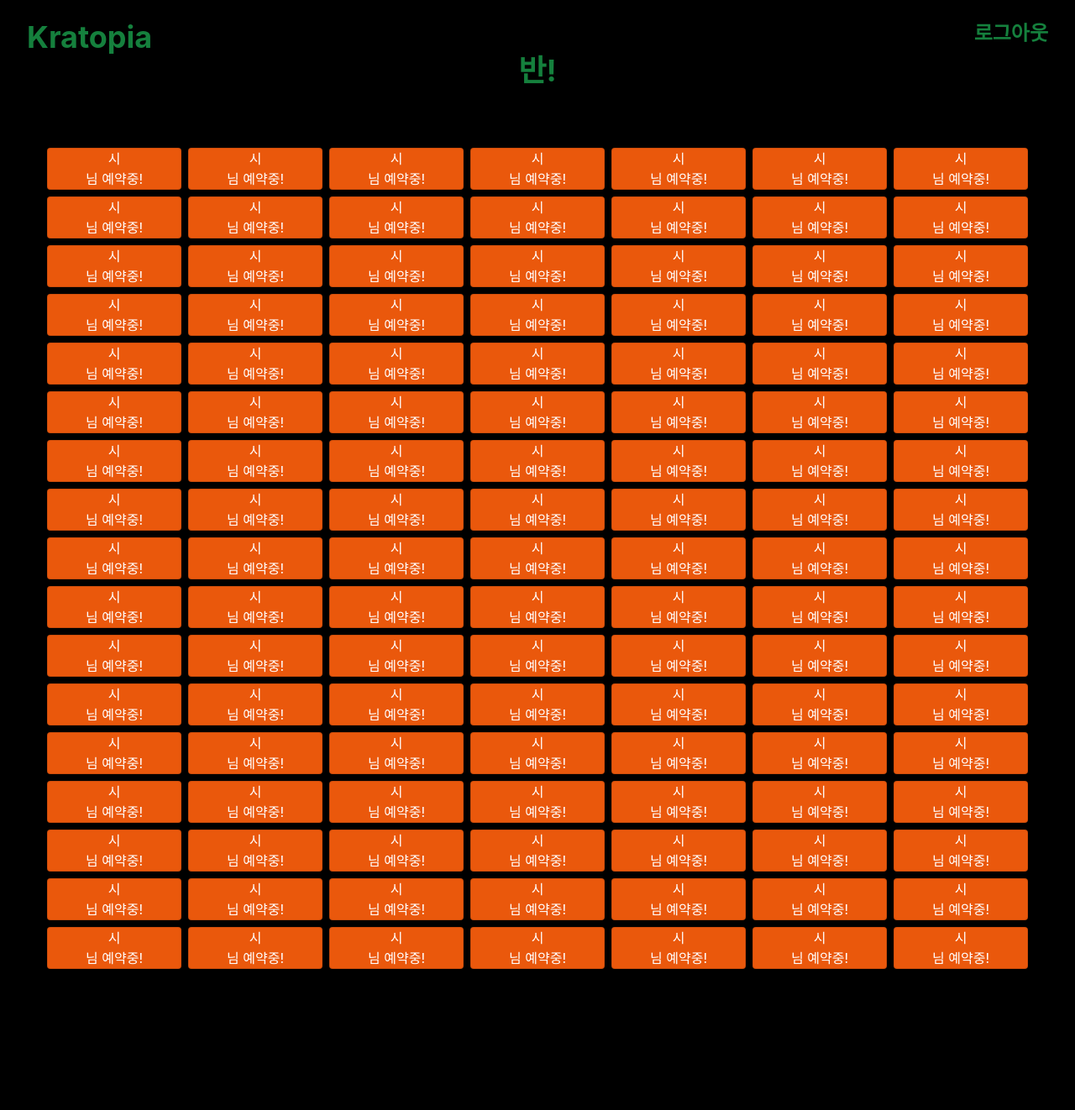
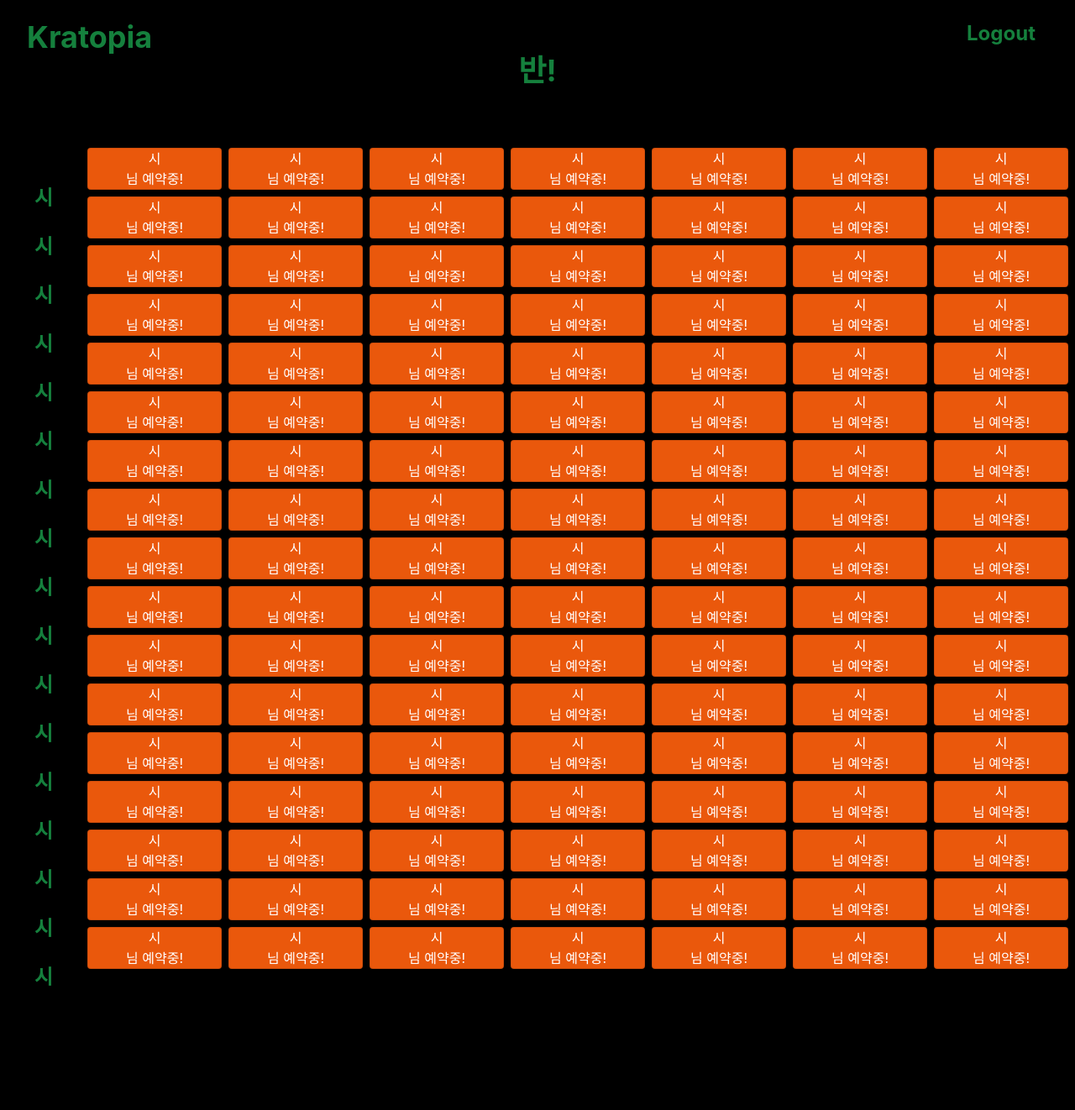
Before and after one commit to cityzenKIM/jungle-first-project, a Flask app: template templates/index.html in a window 1280 px wide. Shown: the whole page at 84% size. Run offline with Flask 2, Linux system fonts and the light colour scheme; the template is opened without the code that fills it, so the values that code supplies are empty; some libraries are stand-ins or nearby versions.

Commit message:
ㄹㅇ최종

```diff
--- a/app.py
+++ b/app.py
@@ -34,12 +34,12 @@
             for i in range(0, 7):
                 reservation = list(dblaundry.reservations.find({'date':i, 'class':'red'}, {'_id':False}))
                 reservations.append(reservation)
-            return render_template('index.html', week = week, reservations = reservations, user_name = user_info['name'], user_id = user_info['userID'])
+            return render_template('index.html', toDay = weekDay, week = week, reservations = reservations, user_name = user_info['name'], user_id = user_info['userID'])
         elif user_info['class'] == 'blue':
             for i in range(0, 7):
                 reservation = list(dblaundry.reservations.find({'date':i, 'class':'blue'}, {'_id':False}))
                 reservations.append(reservation)
-            return render_template('index.html', week = week, reservations = reservations, user_name = user_info['name'], user_id = user_info['userID'])
+            return render_template('index.html', toDay = weekDay, week = week, reservations = reservations, user_name = user_info['name'], user_id = user_info['userID'])
     except jwt.ExpiredSignatureError:
         return redirect('loginpage')
     except jwt.exceptions.DecodeError:
@@ -51,6 +51,7 @@
     token_receive = request.cookies.get('mytoken')
     try:
         payload = jwt.decode(token_receive, SECRET_KEY, algorithms=['HS256']).decode('utf8')
+        # payload = jwt.decode(token_receive, SECRET_KEY, algorithms=['HS256'])
         user_info = dblaundry.users.find_one({'id':payload['id']})
         return redirect('/')
     except jwt.ExpiredSignatureError:
@@ -70,6 +71,7 @@
             'exp':datetime.datetime.utcnow() + datetime.timedelta(hours=1)
         }
         token = jwt.encode(payload, SECRET_KEY, algorithm='HS256').decode('utf8')
+        # token = jwt.encode(payload, SECRET_KEY, algorithm='HS256')
         return jsonify({'result':'success', 'token':token})
     else:
         return jsonify({'result':'fail', 'msg':'아이디 또는 비밀번호가 일치하지 않습니다.'})
--- a/templates/index.html
+++ b/templates/index.html
@@ -23,22 +23,23 @@
         }
         function makeModal(id, time, name, userId, currentUserId, currentUserName) {
             let temp_html = `<div class="modal flex items-center justify-center fixed w-full h-full bg-neutral-800/60 hidden">
-                <div class="modal_content relative  w-1/4 h-1/4 bg-white rounded-md cursor-pointer" title="reserve">
-                    <button onclick="closeModal()" id="button_close" type="button" class="bg-white rounded-md p-2 inline-flex items-center justify-end text-gray-400 hover:text-gray-500 hover:bg-gray-100 focus:outline-none focus:ring-2 focus:ring-inset focus:ring-indigo-500">
+                <div class="modal_content relative  w-1/4 h-1/4 bg-white rounded-md" title="reserve">
+                    <div class="w-full flex items-center justify-end">
+                    <button onclick="closeModal()" id="button_close" type="button" class="bg-white cursor-pointer rounded-md p-2 text-gray-400 hover:text-gray-500 hover:bg-gray-100 focus:outline-none focus:ring-2 focus:ring-inset focus:ring-indigo-500">
                         <span class="sr-only">Close menu</span>
                         <svg class="h-6 w-6" xmlns="http://www.w3.org/2000/svg" fill="none" viewBox="0 0 24 24" stroke="currentColor" aria-hidden="true">
                             <path stroke-linecap="round" stroke-linejoin="round" stroke-width="2" d="M6 18L18 6M6 6l12 12" />
                         </svg>
-                </button><div class="modal_text text-center pt-10 leading-loose">`
+                </button></div><div class="modal_text text-center pt-10 leading-loose">`
             if (name == "False" || name == "false") {
                 temp_html += `<p><span class="underline font-bold">${currentUserName}</span>님 예약 가능</p>
                     <p>이용시간: <span class="underline font-bold">${time}시 ~ ${time + 1}시<span> </p>
-                    <button id="button_reserve" class="bg-white hover:bg-gray-100 text-gray-800 font-semibold py-2 px-4 border border-gray-400 rounded">예약하기</button>`
+                    <button id="button_reserve" class="mt-6 bg-green-600 text-white hover:bg-green-700 ease-out duration-300 font-semibold py-2 px-4 border border-gray-400 rounded cursor-pointer">예약하기</button>`
             } else {
                 temp_html += `<p>예약자 <span class="underline font-bold">${name}</span>님</p>
                 <p>이용시간: <span class="underline font-bold">${time}시 ~ ${time + 1}시</span> </p>`
                 if (userId == currentUserId) {
-                    temp_html += `<button id="button_cancel" class="bg-white hover:bg-gray-100 text-gray-800 font-semibold py-2 px-4 border border-gray-400 rounded">취소하기</button>`
+                    temp_html += `<button id="button_cancel" class="mt-6 bg-red-600 text-white hover:bg-red-700 ease-out duration-300 font-semibold py-2 px-4 border border-gray-400 rounded cursor-pointer">취소하기</button>`
                 }
             }
             temp_html += `</div></div></div>`
@@ -74,7 +75,8 @@
                         window.location.reload();
                     } else {
                         alert("서버 오류!")
-                        window.location.reload()                    }
+                        window.location.reload()
+                    }
                 }
             })
         }
@@ -83,7 +85,7 @@
             $(".modal").fadeOut();
             $(".modal").remove();
         }
-        $(document).on("click", ".card", function () {
+        $(document).on("click", ".time_card", function () {
             let id = $(this).attr("id");
             let time = Number($(`#${id} #time`).text());
             let userId = $(`#${id} #userID`).val();
@@ -118,19 +120,31 @@
         <a href="/" class="block">
             <h1 class="text-4xl text-green-700 font-bold">Kratopia</h1>
         </a>
-        <span class="text-green-700 font-bold text-2xl cursor-pointer" onclick="logout()">로그아웃</span>
+        <span
+            class="text-green-700 font-bold text-2xl cursor-pointer rounded-lg hover:bg-stone-300 activate:bg-stone-600 ease-out duration-300 w-28 text-center"
+            onclick="logout()">Logout</span>
     </div>
     <span
         class="text-4xl text-green-700 font-bold flex w-full justify-center mb-12">{{reservations[0][0].class}}반!</span>
 
-    <div class="flex w-full justify-center mb-40">
+    <div class="flex w-full justify-center">
+        <div class="text-2xl font-bold text-green-700 w-24 text-center">
+            <div class="h-16"></div>
+            {% for i in range(17) %}
+            <div class="h-14 mb-0.5 leading-10">{{reservations[0][i].time}}시</div>
+            {% endfor %}
+        </div>
         {% for date in range(7) %}
-        <div class="week flex flex-col mx-1">
+        <div class="week flex flex-col mx-1 mb-40">
+            {% if toDay['weekday'] == date %}
+            <span class="text-4xl text-green-700 font-bold text-center mb-6 rounded-full bg-white">{{week[date]}}</span>
+            {% else %}
             <span class="text-4xl text-green-700 font-bold text-center mb-6">{{week[date]}}</span>
+            {% endif %}
             {% for time in range(17) %}
             {% if reservations[date][time].userID == False %}
             <div id="{{reservations[date][time].timeID}}"
-                class="card w-40 text-center mb-2 cursor-pointer ease-out duration-300 hover:bg-slate-300">
+                class="card time_card w-40 text-center mb-2 cursor-pointer ease-out duration-300 hover:bg-slate-300">
                 <div>
                     <span id="time">{{reservations[date][time].time}}</span><span>시</span>
                 </div>
@@ -145,7 +159,7 @@
             </div>
             {% elif reservations[date][time].userID == user_id %}
             <div id="{{reservations[date][time].timeID}}"
-                class="card w-40 text-center mb-2 bg-orange-600 text-white cursor-pointer ease-out duration-300 hover:bg-orange-700">
+                class="card time_card w-40 text-center mb-2 bg-orange-600 text-white cursor-pointer ease-out duration-300 hover:bg-orange-700">
                 <div>
                     <span id="time">{{reservations[date][time].time}}</span><span>시</span>
                 </div>
@@ -160,7 +174,7 @@
             </div>
             {% else %}
             <div id="{{reservations[date][time].timeID}}"
-                class="card w-40 text-center mb-2 bg-indigo-500 text-white cursor-pointer ease-out duration-300 hover:bg-indigo-600">
+                class="card time_card w-40 text-center mb-2 bg-indigo-500 text-white cursor-pointer ease-out duration-300 hover:bg-indigo-600">
                 <div>
                     <span id="time">{{reservations[date][time].time}}</span><span>시</span>
                 </div>
```
Also changed, not shown: templates/login.html (+4 -4 lines), templates/signup.html (+7 -7 lines).
